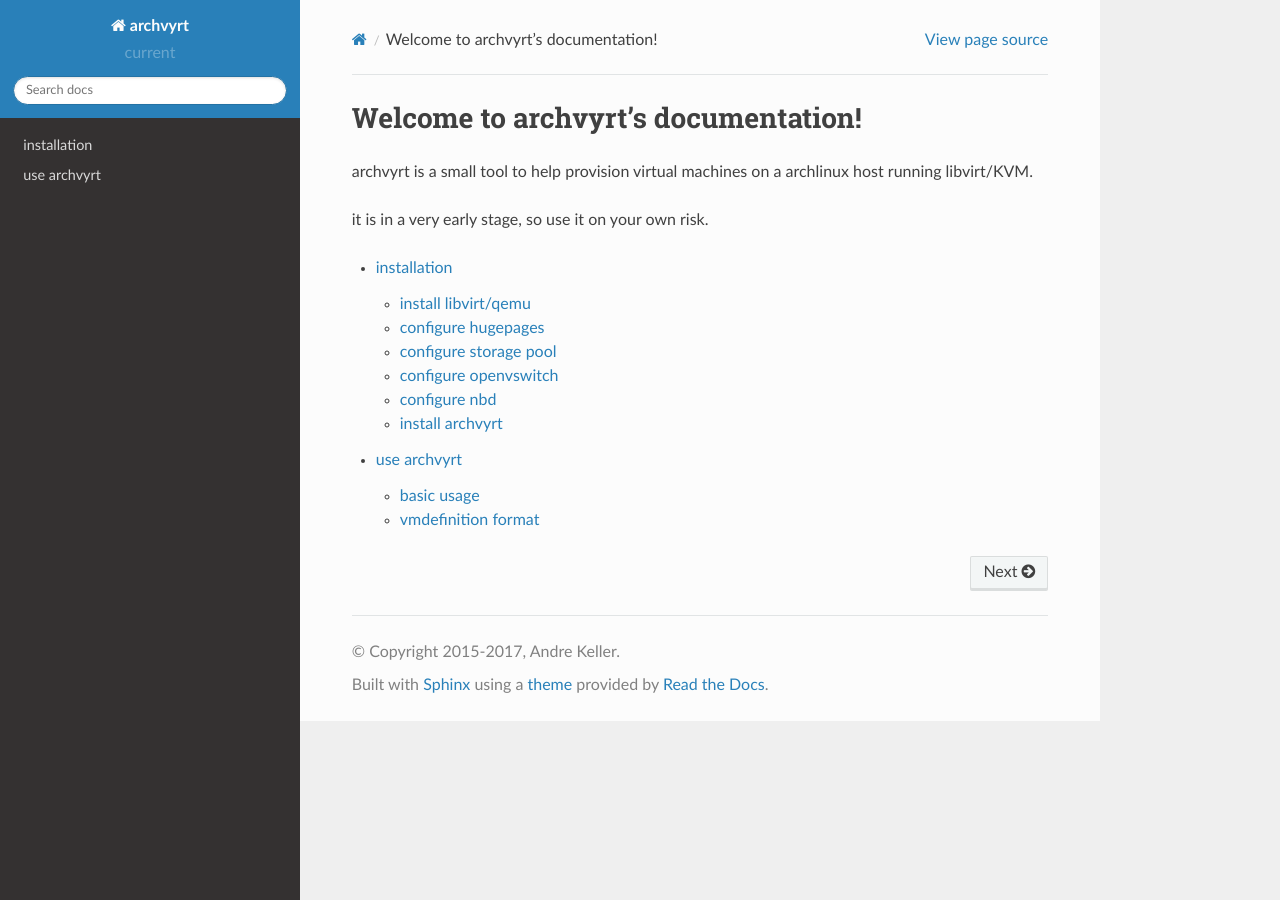
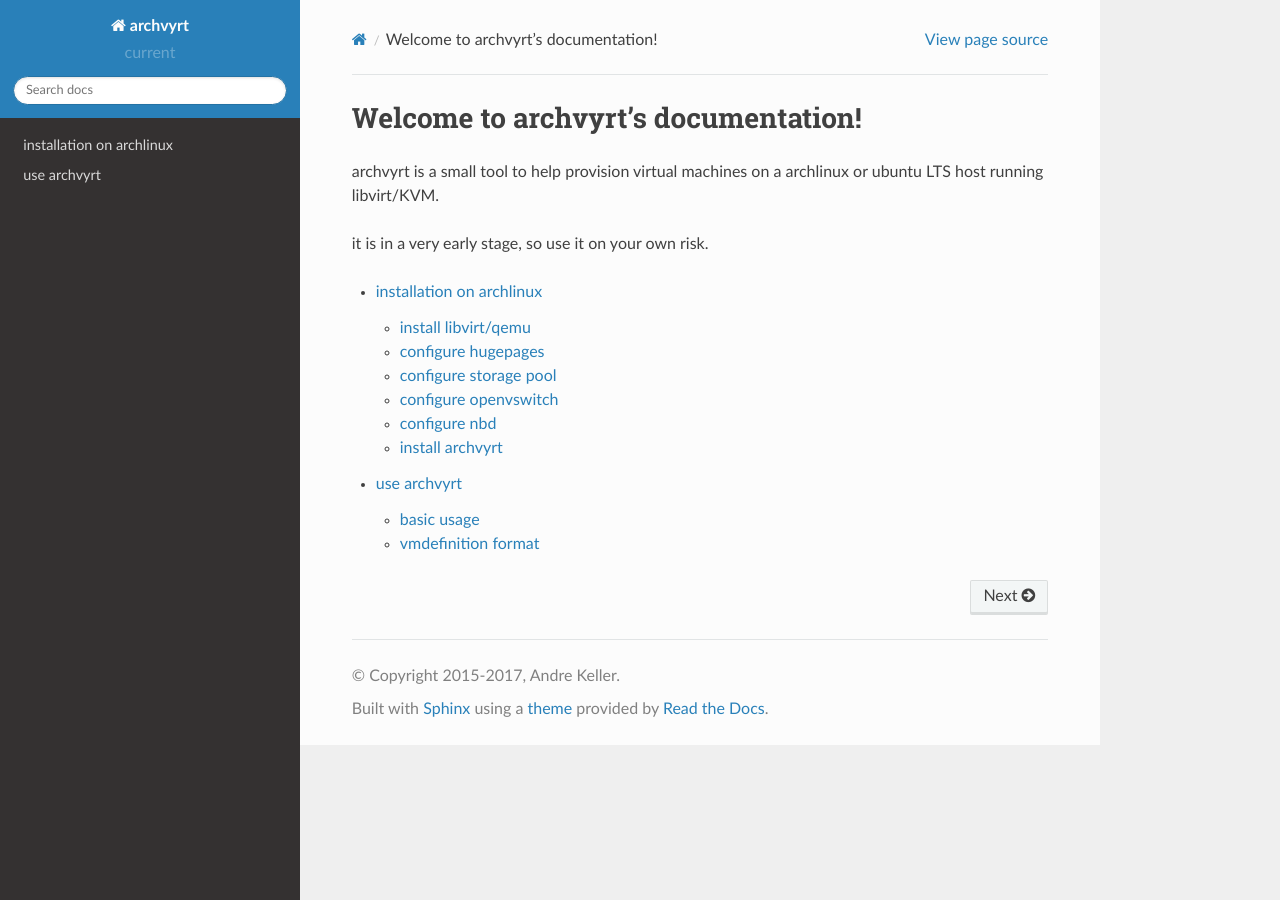
Before and after one commit to andrekeller/archvyrt, a Sphinx documentation site: the page built from docs/source/index.rst, in a window 1280 px wide. Built offline with Sphinx 7.4.7 and the Read the Docs theme 2.0.0, drawn with Linux system fonts in a browser that asks for light colours.

Commit message:
Update documentation.

```diff
--- a/docs/source/index.rst
+++ b/docs/source/index.rst
@@ -2,7 +2,7 @@ Welcome to archvyrt's documentation!
 ====================================
 
 archvyrt is a small tool to help provision virtual machines on a archlinux
-host running libvirt/KVM.
+or ubuntu LTS host running libvirt/KVM.
 
 it is in a very early stage, so use it on your own risk.
 
--- a/docs/source/install.rst
+++ b/docs/source/install.rst
@@ -1,5 +1,5 @@
-installation
-============
+installation on archlinux
+=========================
 
 install libvirt/qemu
 --------------------
--- a/docs/source/usage.rst
+++ b/docs/source/usage.rst
@@ -94,7 +94,7 @@ top-level key defining the provisioner used to create the vm::
 currently supported types are archlinux and plain
 
 * **archlinux**: Sets up a basic archlinux vm including network and disk config.
-* **ubuntu**: Sets up a basic ubuntu LTS vm including network and disk config.
+* **ubuntu**: Sets up a basic ubuntu LTS (16.04) vm including network and disk config.
 * **plain**: Sets up an empty vm to manually install an operating system
   (f.e. using virt-manager)
 
```
